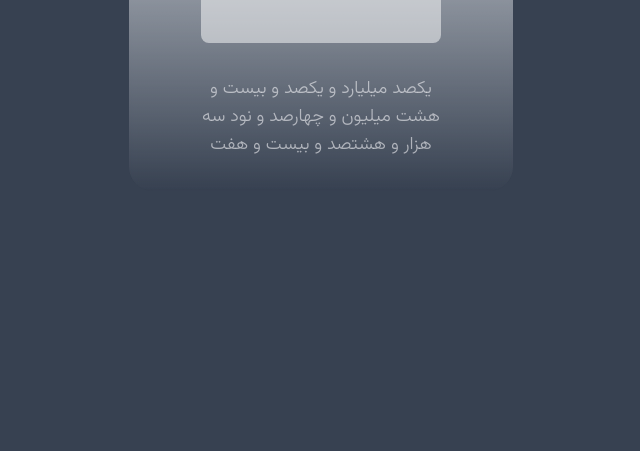
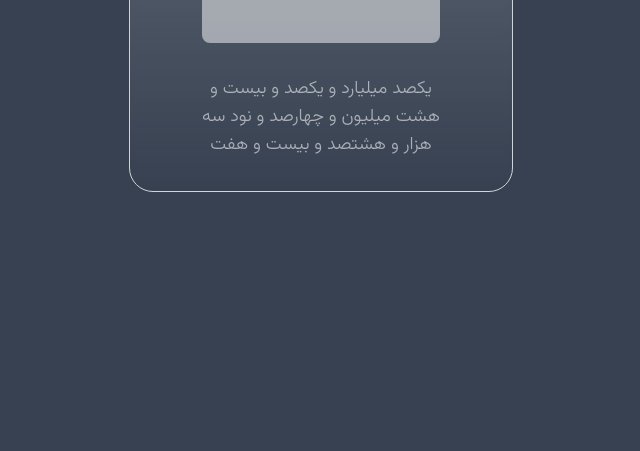
Before and after one commit to AmirMahdyJebreily/NumToFaWordJS, a plain HTML site: page index.html in a window 1280 px wide. Shown: the part 349-800 px from the top of the page, without its empty margins (319-959 px from the left). Drawn offline with nearby package versions, Linux system fonts and the light colour scheme.

Commit message:
feat: redesign test html page ui

```diff
--- a/index.html
+++ b/index.html
@@ -16,7 +16,7 @@
 </head>
 
 <body class="w-screen h-screen flex justify-center items-center bg-gray-100 py-16 sm:py-12 lg:py-auto bg-gray-700">
-	<main class="px-16 py-8 bg-gradient-to-t from-transparent to-gray-300/80 flex justify-center items-center w-full sm:w-96 rounded-3xl backdrop-blur-sm">
+	<main class="px-16 py-8 bg-gradient-to-t from-transparent to-gray-300/20 flex justify-center items-center w-full sm:w-96 rounded-3xl border border-gray-300 backdrop-blur-sm">
 		<h1 class="w-full text-center">
 			<strong class="text-lg sm:text-xl mb-6 lg:text-3xl bg-clip-text text-transparent bg-gradient-to-r from-teal-500 to-blue-500 font-black">
 				عدد به حروف فارسی
```
